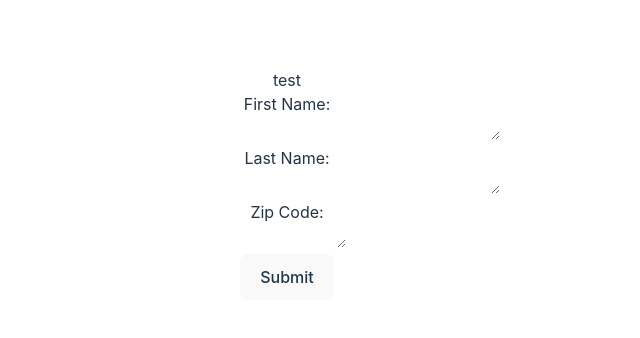
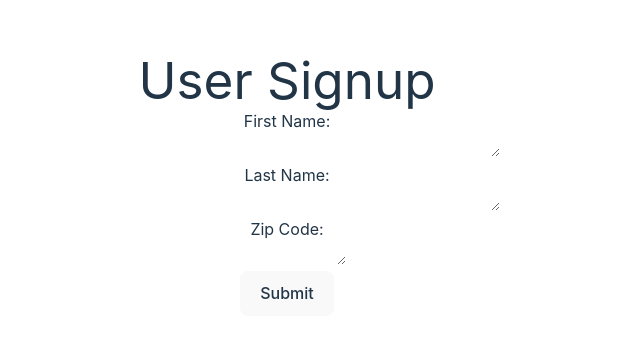
Before and after one commit to cfgdelaware23/Team-5, a React (Vite) app in the folder front_end/: page / in a window 1280 px wide. Shown: the part 216-554 px from the top of the page, without its empty margins (353-993 px from the left). Built offline with nearby package versions, Linux system fonts and the light colour scheme.

Commit message:
clean signup page

```diff
--- a/front_end/src/App.tsx
+++ b/front_end/src/App.tsx
@@ -7,9 +7,6 @@ function App() {
 
   return (
     <>
-      <p>
-        test
-      </p>
 <SignupPage></SignupPage>
     </>
   )
--- a/front_end/src/pages/signupPage.tsx
+++ b/front_end/src/pages/signupPage.tsx
@@ -12,6 +12,9 @@ function SignupPage() {
     return (
 
         <>
+        <h1>
+            User Signup
+        </h1>
         <div>
             <label >
                 <div>
```
